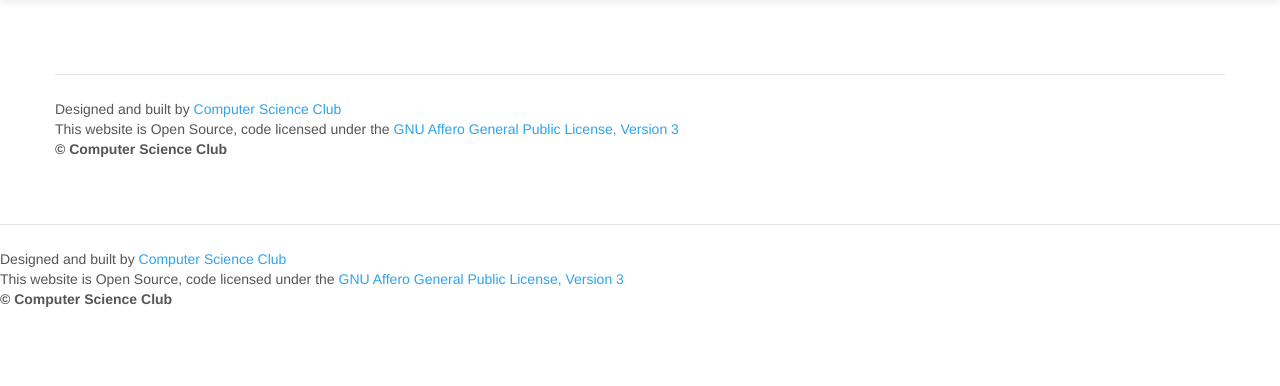
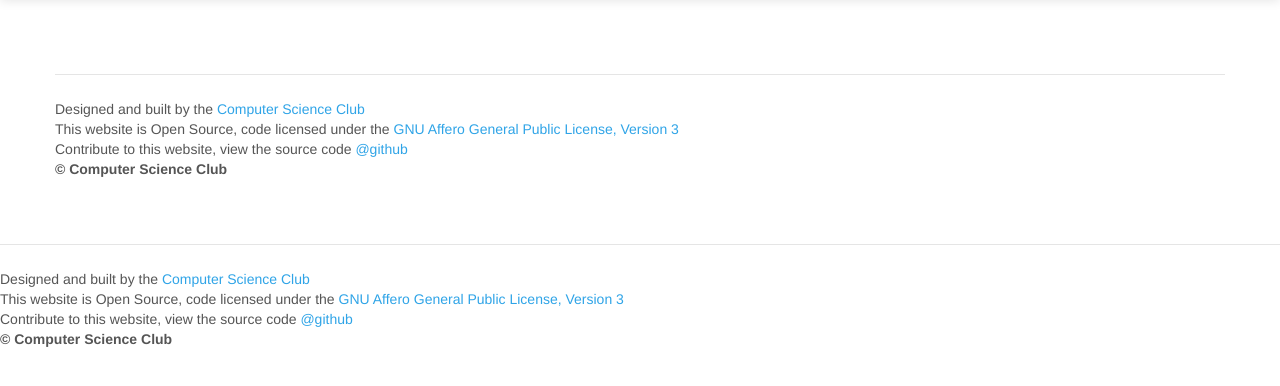
Before and after one commit to gnu-user/registration-page, a PHP site: template templates/footer.php in a window 1280 px wide. Shown: the part 51-437 px from the top of the page. Run offline with PHP 8.4, Linux system fonts and the light colour scheme; the template is opened without the code that fills it, so the values that code supplies are empty.

Commit message:
Updated the footer to link to cs-club website and github page

```diff
--- a/templates/footer.php
+++ b/templates/footer.php
@@ -21,10 +21,11 @@
 ?>
       <footer class="footer">
         <div class="pull-left">
-          <p>Designed and built by <a target="_blank" href="https://github.com/gnu-user/registration-page">Computer Science Club</a></p>
+          <p>Designed and built by the <a target="_blank" href="http://cs-club.ca">Computer Science Club</a></p>
           <p>This website is Open Source, code licensed under the
             <a target="_blank" href="http://www.gnu.org/licenses/agpl-3.0.html">GNU Affero General Public License, Version 3</a>
           </p>
+          <p>Contribute to this website, view the source code <a target="_blank" href="https://github.com/CS-CLUB/registration-page">@github</a>
           <p><strong>&copy; Computer Science Club</strong></p>
         </div>
       </footer>
```
